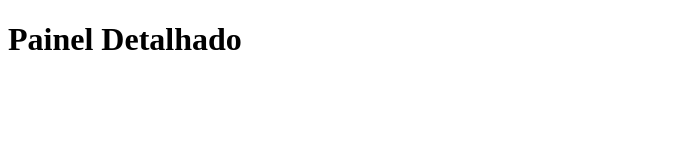
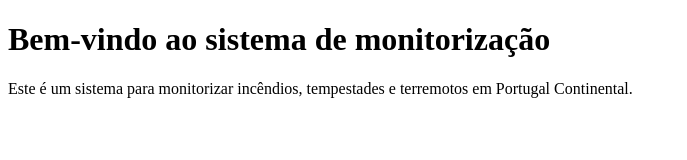
Before and after one commit to joaor707/Central-de-controlo, a plain HTML site: page index.html in a window 1280 px wide. Shown: the whole page, without its empty margins (0-687 px from the left). Drawn offline with Linux system fonts and the light colour scheme.

Commit message:
Site 100% operacional para monitorização de PT continental (incêndios, tempestades, terremotos)

```diff
--- a/index.html
+++ b/index.html
@@ -3,13 +3,10 @@
 <head>
     <meta charset="UTF-8">
     <meta name="viewport" content="width=device-width, initial-scale=1.0">
-    <title>Painel de Monitorização</title>
+    <title>Monitorização</title>
 </head>
 <body>
-    <h1>Painel Detalhado</h1>
-    <div id="content">
-        <!-- Conteúdo gerado dinamicamente pelas APIs -->
-    </div>
-    <script src="painel.js"></script>
+    <h1>Bem-vindo ao sistema de monitorização</h1>
+    <p>Este é um sistema para monitorizar incêndios, tempestades e terremotos em Portugal Continental.</p>
 </body>
 </html>
```
